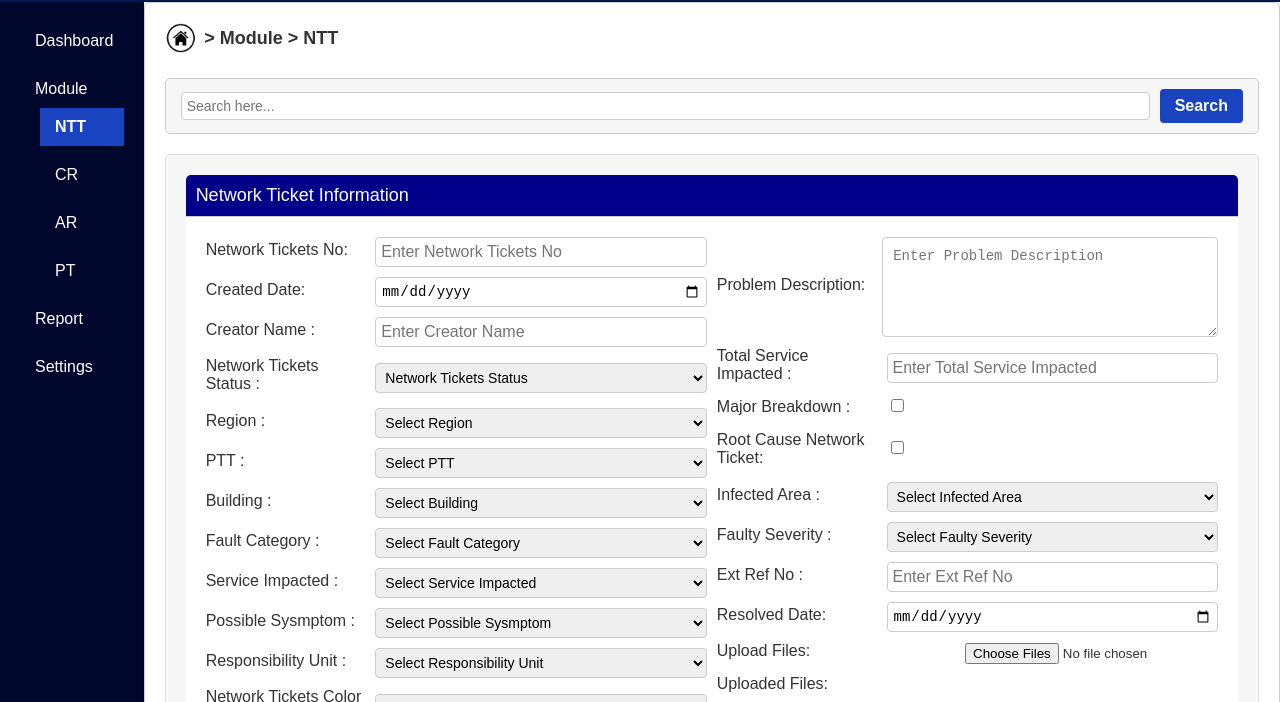
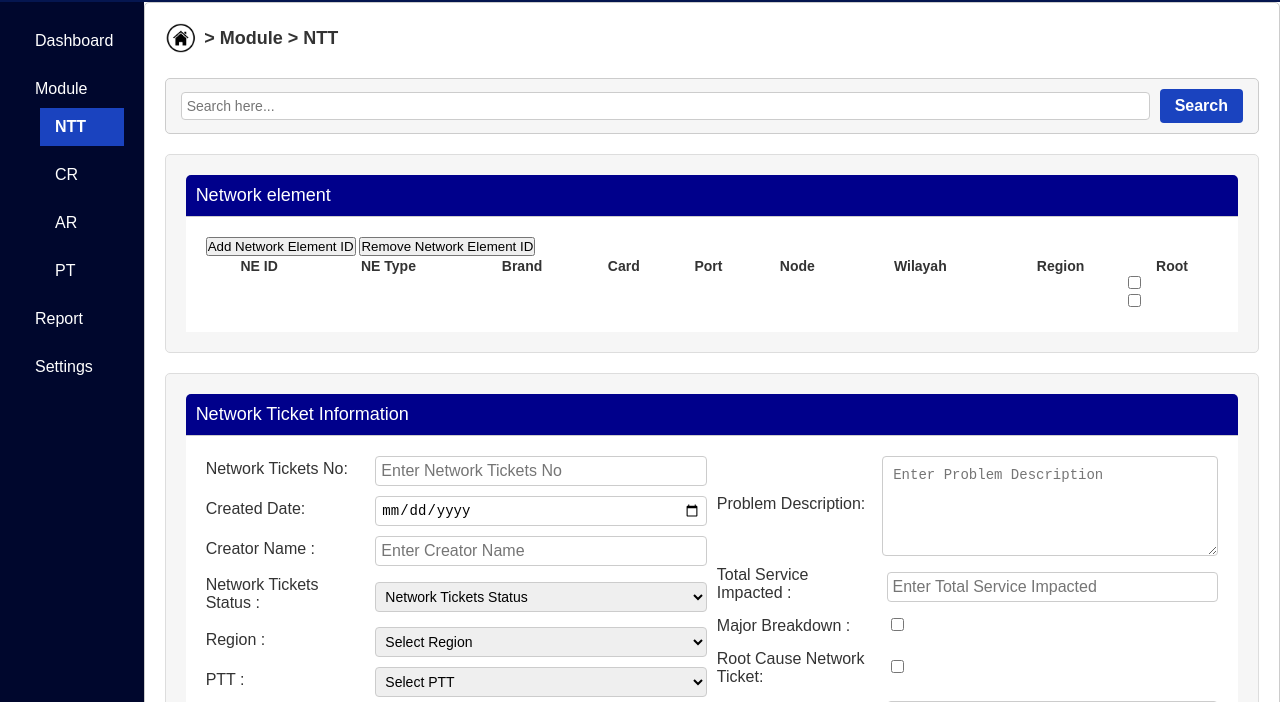
Before and after one commit to WebsiteUI/Interface2, a plain HTML site: page index.html in a window 1280 px wide. Shown: the part 78-780 px from the top of the page. Drawn offline with Linux system fonts and the light colour scheme.

Commit message:
Update index.html

```diff
--- a/index.html
+++ b/index.html
@@ -48,6 +48,59 @@
 					<div class="nested-panel">
 						<input type="text" class="search-field" placeholder="Search here...">
 						<button class="search-button">Search</button>
+					</div>
+
+					<div class="fields-panel">
+						<div class="panel-header">
+							Network element
+						</div>
+						<div class="panel-content">
+							<div class="button-group">
+								<button type="button" class="action-button" id="add-button">Add Network Element ID</button>
+								<button type="button" class="action-button" id="remove-button">Remove Network Element ID</button>
+							</div>
+							<form>
+								<table>
+									<thead>
+										<tr>
+											<th>NE ID</th>
+											<th>NE Type</th>
+											<th>Brand</th>
+											<th>Card</th>
+											<th>Port</th>
+											<th>Node</th>
+											<th>Wilayah</th>
+											<th>Region</th>
+											<th>Root</th>
+										</tr>
+									</thead>
+									<tbody>
+										<tr>
+											<td></td>
+											<td></td>
+											<td></td>
+											<td></td>
+											<td></td>
+											<td></td>
+											<td></td>
+											<td></td>
+											<td><input type="checkbox" class="row-checkbox"></td>
+										</tr>
+										<tr>
+											<td></td>
+											<td></td>
+											<td></td>
+											<td></td>
+											<td></td>
+											<td></td>
+											<td></td>
+											<td></td>
+											<td><input type="checkbox" class="row-checkbox"></td>
+										</tr>
+									</tbody>
+								</table>
+							</form>
+						</div>
 					</div>
 
 					<!-- New Panel Below Search Panel -->
```
